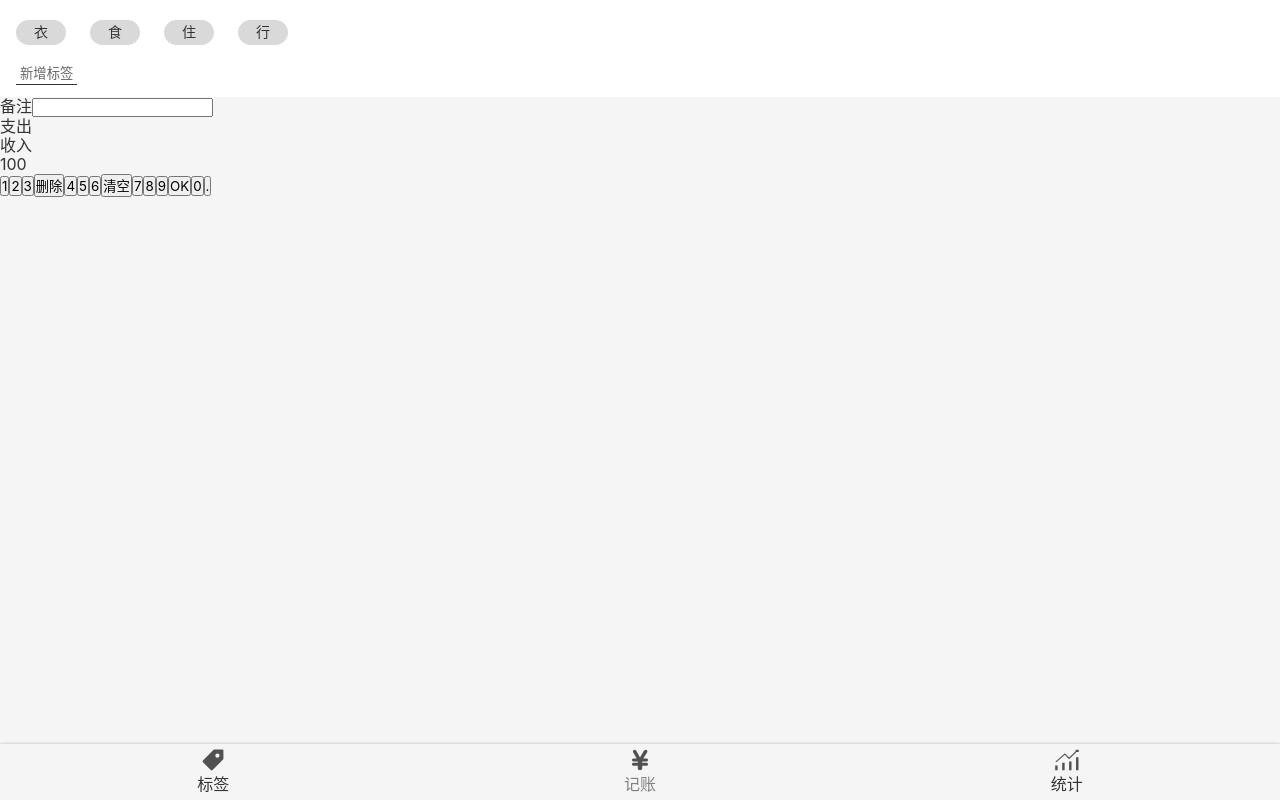
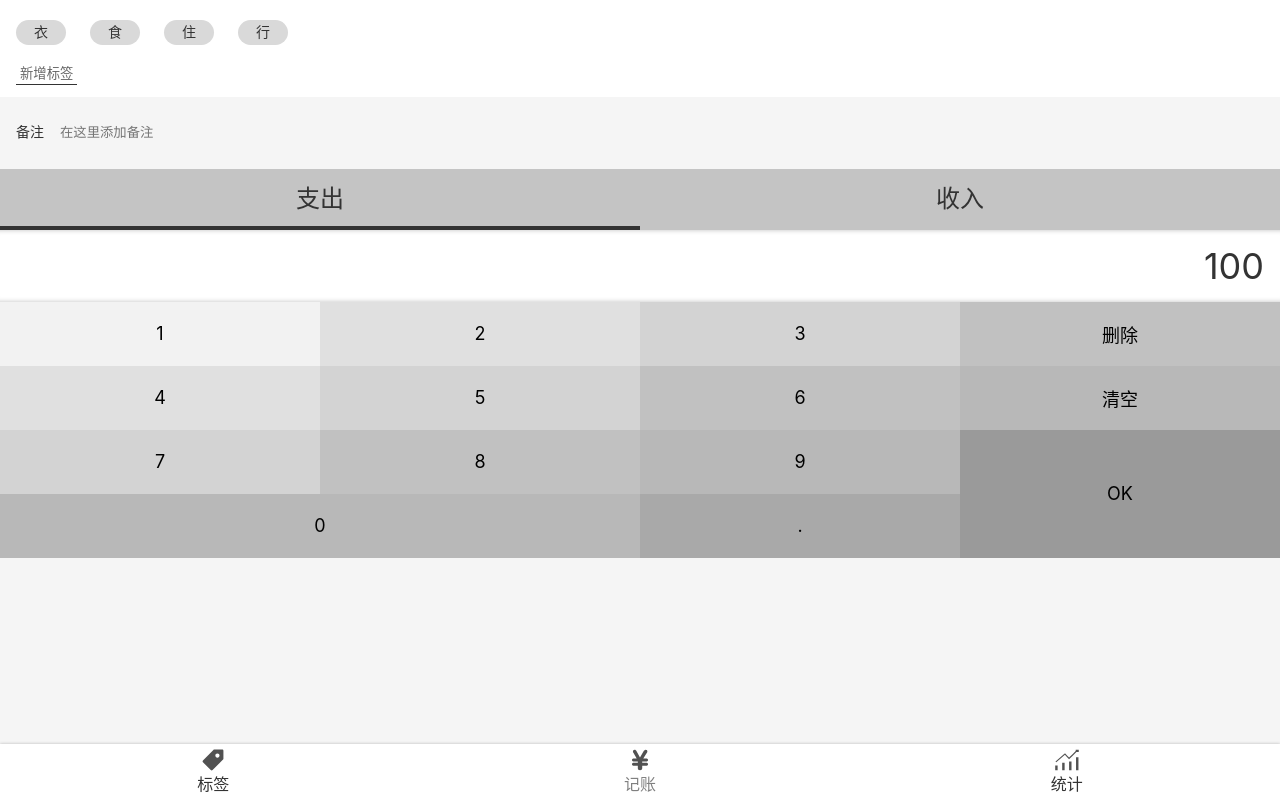
Before and after one commit to ebony1105/money, a React app: page /money#/money in a window 1280 px wide. Built offline with nearby package versions, Linux system fonts and the light colour scheme; the HTML template or start-up script is replaced by a standard one.

Commit message:
Money面板的UI 搞定

```diff
--- a/src/components/nav.tsx
+++ b/src/components/nav.tsx
@@ -7,6 +7,7 @@
 const NavWrapper = styled.nav`
   box-shadow: 0 0 3px rgba(0,0,0,0.25);
   line-height: 24px;
+  background: white;
   >ul{
     display: flex;
     >li{
--- a/src/index.scss
+++ b/src/index.scss
@@ -35,7 +35,17 @@
   font-family: inherit;
 }
 
+:focus{
+  outline: none;
+}
+
 .icon{
   width: 1em;
   display: inline-block;
 }
+
+.clearfix::after{
+  content: '';
+  display: block;
+  clear: both;
+}
--- a/src/views/Money.tsx
+++ b/src/views/Money.tsx
@@ -26,14 +26,117 @@
   }
 `;
 
+const NotesSection = styled.section`
+  background: #f5f5f5;
+  padding: 0px 16px;
+  font-size: 14px;
+  >label{
+     display: flex;
+     align-items: center;
+     >span{
+        margin-right: 16px;
+        white-space: nowrap;
+     }
+     >input{
+        display: block;
+        width: 100%;
+        height: 72px;
+        background: none;
+        border: none;
+     }
+  }
+`;
 
-const NotesSection = styled.section`
+const CategorySection = styled.section`
+   font-size: 24px;
+   >ul{
+      display: flex;
+      background: #c4c4c4;
+      >li{
+         width: 50%;
+         text-align: center;
+         padding: 16px 0;
+         position: relative;
+         &.selected::after{
+            //为什么不直接使用border-bottom： 3px solid grey呢？
+            //因为会导致点击元素的高度变化 不推荐使用
+            content: ''; //使用伪元素
+            display: block;
+            height: 4px;
+            background: #333;
+            position: absolute;
+            bottom:0;
+            width: 100%;
+            left: 0;   //保险起见 防止在其他浏览器出问题
+         }
+      }
+   }
+`;
 
-`;
-const CategorySection = styled.section`
-`;
+
 const NumberPadSection = styled.section`
-
+  display: flex;
+  //这里给的属性会影响后面的float：left；
+  // 那样我们就不用给float：left 清除浮动了
+  flex-direction: column;
+  >.output{
+     background: white;
+     font-size: 36px;
+     line-height: 72px;
+     text-align:right;
+     padding: 0 16px;
+     box-shadow: inset 0 -5px 5px -5px rgba(0,0,0,0.25),
+                 inset 0 5px 5px -5px rgba(0,0,0,0.25);
+       //上下都有阴影的实现 其中第一个是下阴影 先往上提5像素的阴影，再往下拉
+  }
+  >.pad{
+    //按钮一字排开 用flex会导致ok那一行和下一行出现空隙
+    // display:flex;
+    // flex-wrap: wrap;
+    >button{
+       font-size: 18px;
+       float: left;
+       width: 25%;
+       height: 64px;
+       border: none;
+       &.ok{
+          float: right;
+          height: 128px;
+       }
+       &.zero{
+          width: 50%;
+       }
+       &:nth-child(1){
+          background: #f2f2f2;
+       }
+       &:nth-child(2),
+       &:nth-child(5){
+          background: #e0e0e0;
+       }
+       &:nth-child(3),
+       &:nth-child(6),
+       &:nth-child(9){
+          background: #d3d3d3;
+       }
+       &:nth-child(4),
+       &:nth-child(7),
+       &:nth-child(10){
+          background: #c1c1c1;
+       }
+       &:nth-child(8),
+       &:nth-child(11),
+       &:nth-child(13){
+          background: #b8b8b8;
+       }
+       &:nth-child(14)
+       {
+          background: #a9a9a9;
+       }
+       &:nth-child(12){
+          background: #9a9a9a;
+       }
+    }
+  }
 `;
 
 function Money() {
@@ -51,18 +154,18 @@
       <NotesSection>
         <label>
           <span>备注</span>
-          <input type="text"/>
+          <input type="text" placeholder="在这里添加备注"/>
         </label>
       </NotesSection>
       <CategorySection>
         <ul>
-          <li>支出</li>
+          <li className="selected">支出</li>
           <li>收入</li>
         </ul>
       </CategorySection>
       <NumberPadSection>
-        <div>100</div>
-        <div>
+        <div className="output">100</div>
+        <div className="pad clearfix">
           <button>1</button>
           <button>2</button>
           <button>3</button>
@@ -74,9 +177,9 @@
           <button>7</button>
           <button>8</button>
           <button>9</button>
-          <button>OK</button>
-          <button>0</button>
-          <button>.</button>
+          <button className="ok">OK</button>
+          <button className="zero">0</button>
+          <button className="dot">.</button>
         </div>
       </NumberPadSection>
     </Layout>
```
